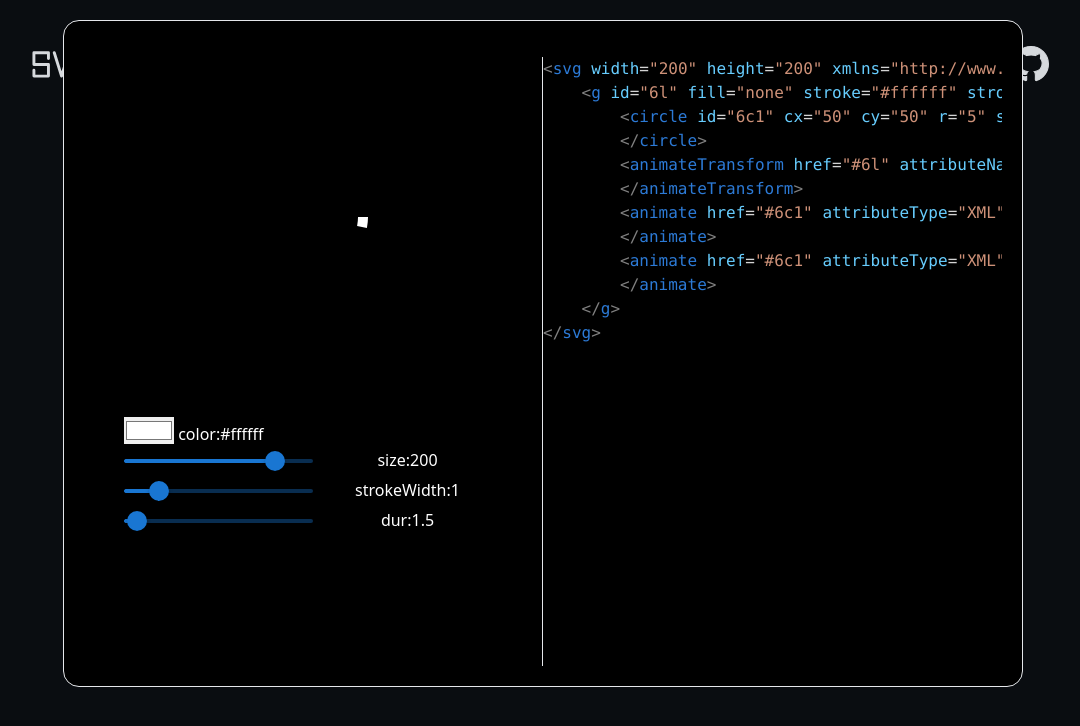
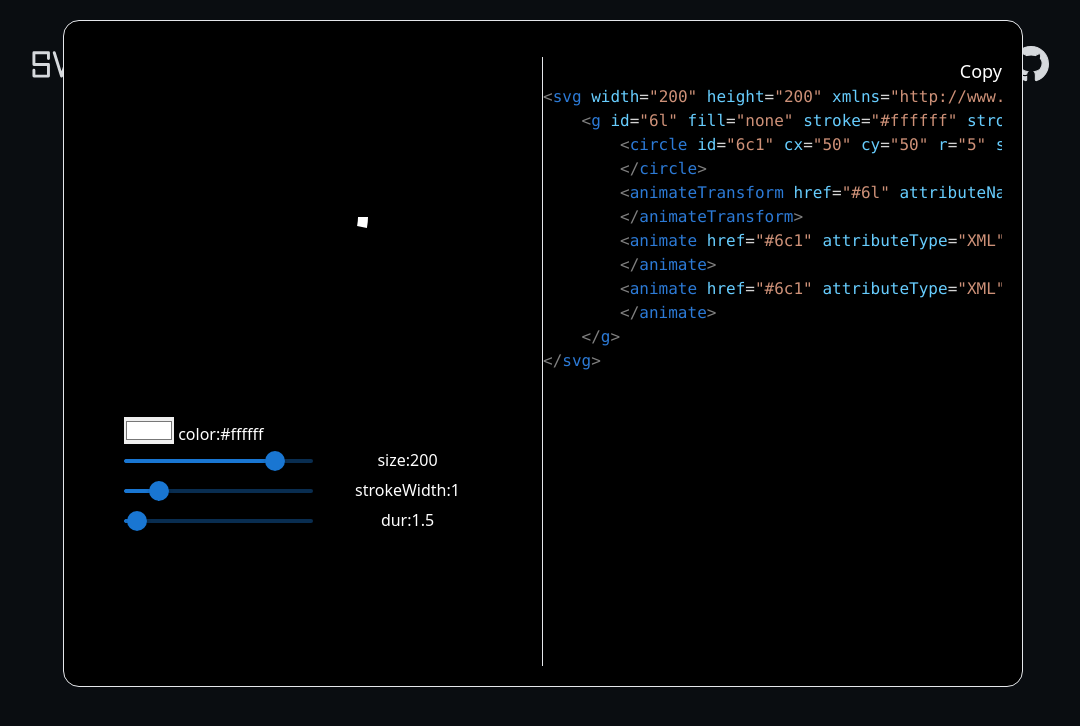
Before and after one commit to CWS-CTRL/react-draw, a React (Create React App) app: page / in a window 1280 px wide. Both pictures are taken after a click on the element 377 px from the left and 285 px from the top of the page. Shown: the top 726 px of the page, without its empty margins (97-1177 px from the left). Built offline with nearby package versions, Linux system fonts and the light colour scheme.

Commit message:
feat：copy code

```diff
--- a/src/views/exhibition/custom/cpns/svgCode.tsx
+++ b/src/views/exhibition/custom/cpns/svgCode.tsx
@@ -1,4 +1,7 @@
 import React, { memo, useState, useEffect } from "react";
+
+import { CopyToClipboard } from 'react-copy-to-clipboard';
+
 
 import HighlightSvg from "../../../../utils/highlightSvg";
 
@@ -24,11 +27,19 @@ const SvgCode = ({ svgRef }: propsType) => {
         }
     })
 
-    return <div className="scroll h-full overflow-auto cursor-pointer">
-        <pre>
-            <code className="overflow-auto" dangerouslySetInnerHTML={{ __html: highlightSvg.highlight(svgRef.current?.outerHTML as string) }}></code>
-        </pre>
-    </div>
+    return <>
+        <div className="text-end">
+            <CopyToClipboard text={svgRef.current?.outerHTML}>
+                <button className="text-lg">Copy</button>
+            </CopyToClipboard>
+        </div>
+
+        <div className="scroll h-full overflow-auto">
+            <pre>
+                <code className="overflow-auto" dangerouslySetInnerHTML={{ __html: highlightSvg.highlight(svgRef.current?.outerHTML as string) }}></code>
+            </pre>
+        </div>
+    </>
 }
 
 export default memo(SvgCode);
```
